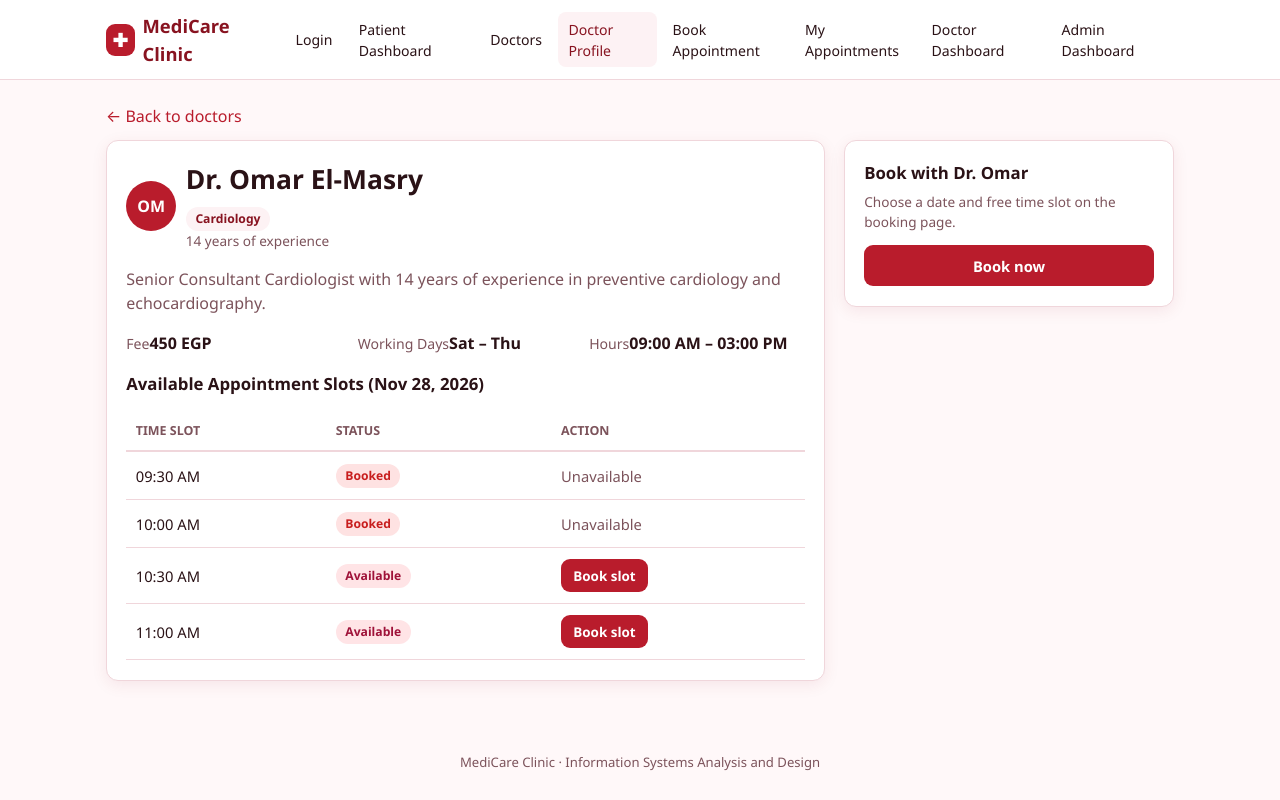
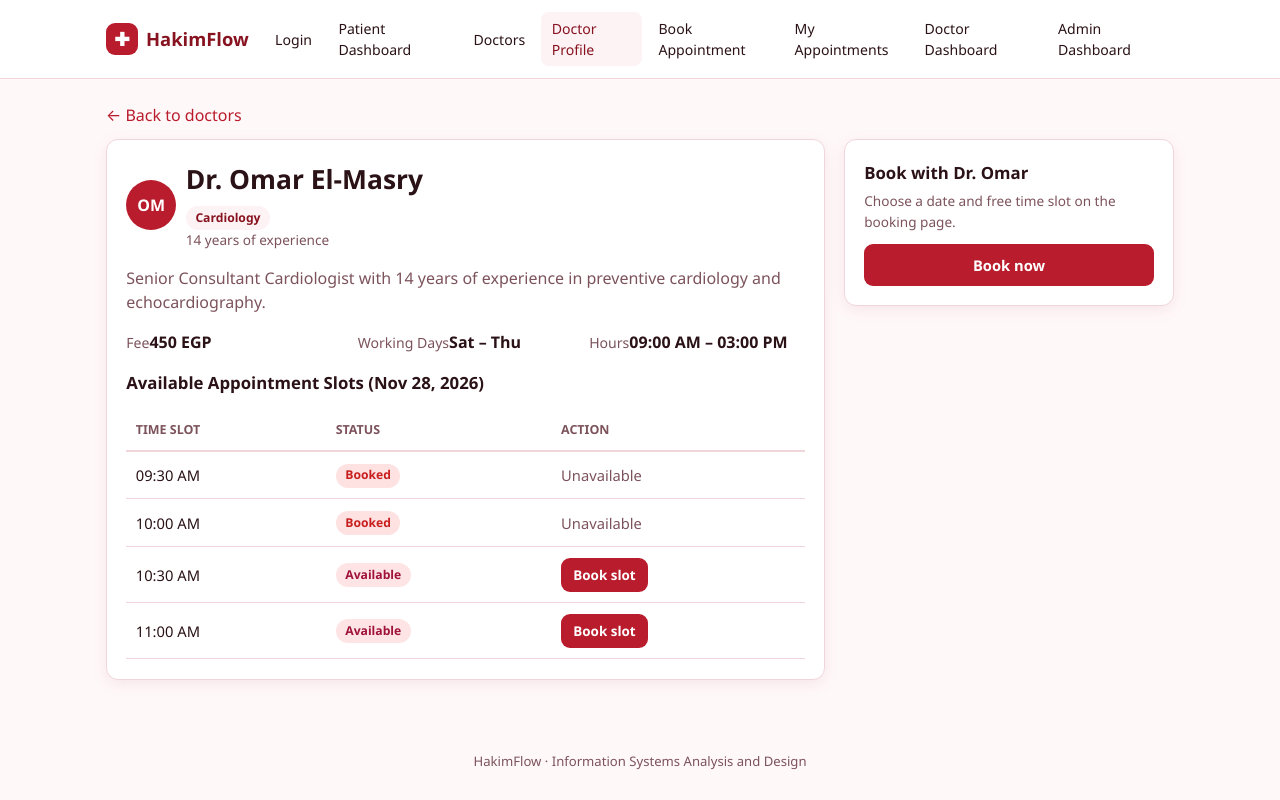
Before and after one commit to rawan-log/Clinic, a plain HTML site: page doctor-profile.html in a window 1280 px wide. Drawn offline with Linux system fonts and the light colour scheme.

Commit message:
Update title and footer to HakimFlow

```diff
--- a/doctor-profile.html
+++ b/doctor-profile.html
@@ -3,13 +3,13 @@
 <head>
   <meta charset="utf-8">
   <meta name="viewport" content="width=device-width, initial-scale=1">
-  <title>Doctor Profile - MediCare Clinic</title>
+  <title>Doctor Profile - HakimFlow</title>
   <link rel="stylesheet" href="style.css">
 </head>
 <body>
   <header class="navbar">
     <div class="navbar-inner">
-      <a class="brand" href="index.html"><span class="brand-logo">✚</span> MediCare Clinic</a>
+      <a class="brand" href="index.html"><span class="brand-logo">✚</span> HakimFlow</a>
       <nav class="nav-links">
         <a href="index.html">Login</a>
         <a href="patient-dashboard.html">Patient Dashboard</a>
@@ -42,7 +42,7 @@
         </div>
 
         <h3>Available Appointment Slots (Nov 28, 2026)</h3>
-        <div class="table-wrap mt">
+        <div class="mt">
           <table>
             <thead><tr><th>Time Slot</th><th>Status</th><th>Action</th></tr></thead>
             <tbody>
@@ -62,6 +62,6 @@
       </aside>
     </div>
   </main>
-  <footer class="footer">MediCare Clinic · Information Systems Analysis and Design</footer>
+  <footer class="footer">HakimFlow · Information Systems Analysis and Design</footer>
 </body>
 </html>
```
